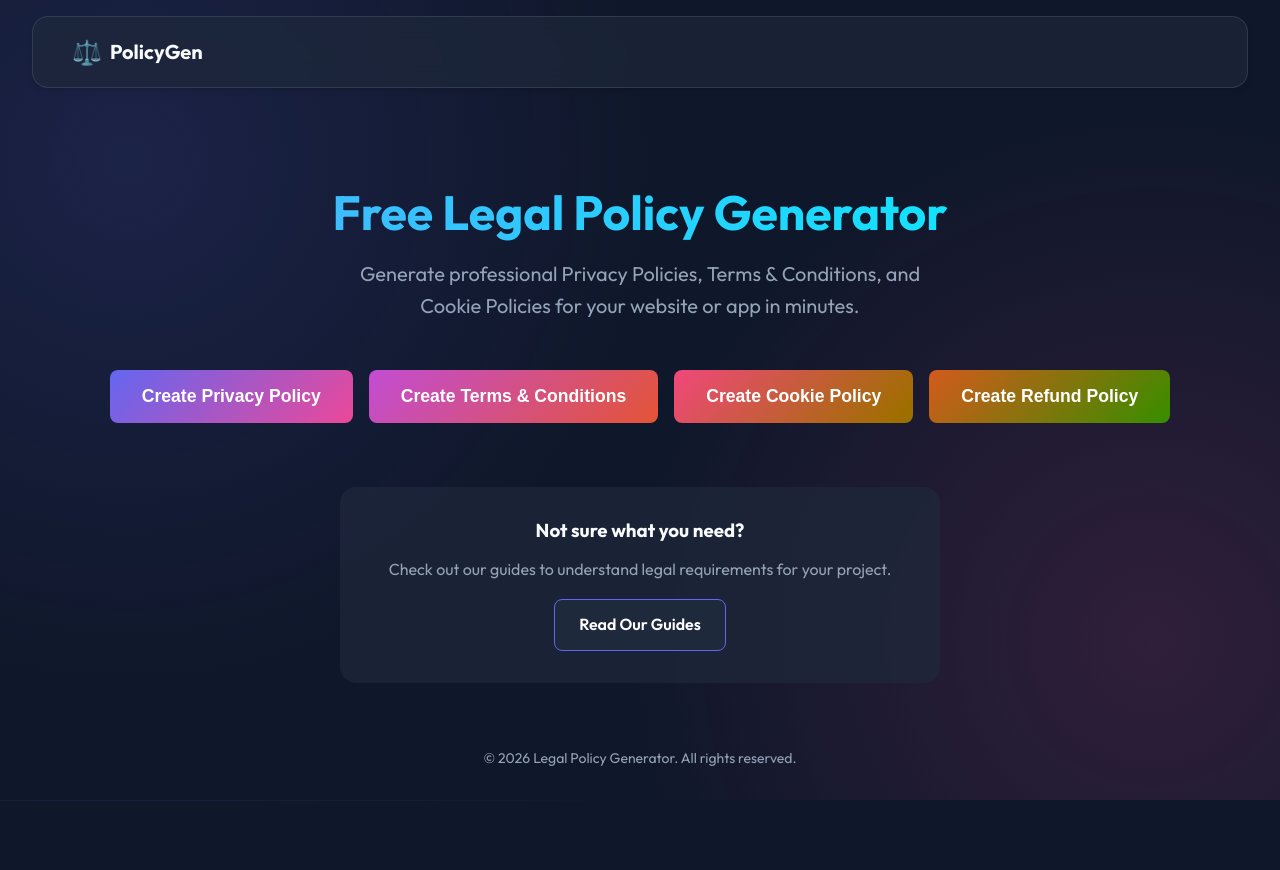
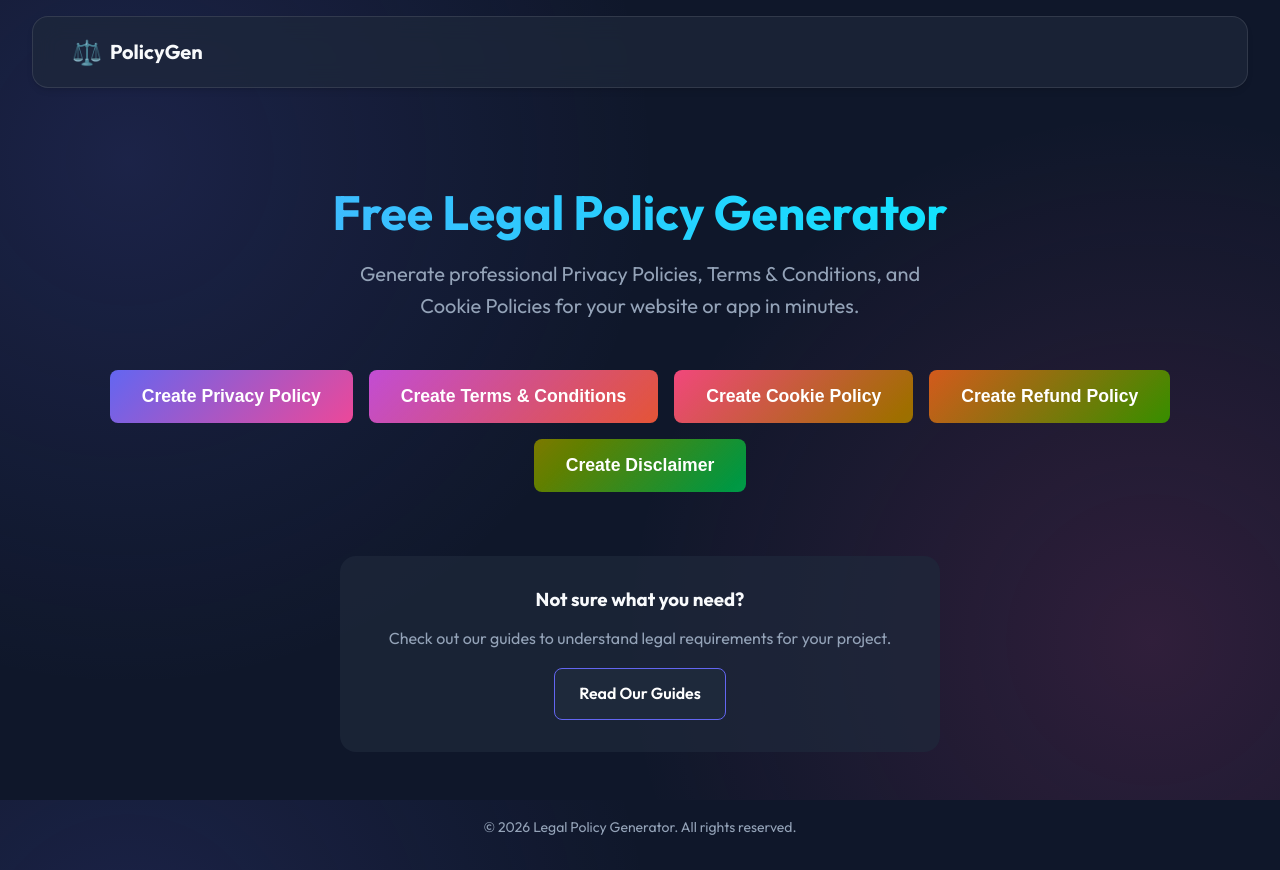
Before and after one commit to rshoaib/legal-policy-generator, a React (Vite) app: page / in a window 1280 px wide. Before the commit the page ends 801 px from the top, so only its background shows below. Built offline with nearby package versions, Linux system fonts and the light colour scheme.

Commit message:
feat: Add Disclaimer Generator

```diff
--- a/index.html
+++ b/index.html
@@ -16,11 +16,11 @@
     <link rel="preconnect" href="https://fonts.googleapis.com">
     <link rel="preconnect" href="https://fonts.gstatic.com" crossorigin>
     <link href="https://fonts.googleapis.com/css2?family=Inter:wght@400;600;700&family=Outfit:wght@400;600;700&display=swap" rel="stylesheet">
-    <title>Free Legal Policy Generator | Privacy, Terms & Refund</title>
-    <meta name="description" content="Generate professional Privacy Policies, Terms & Conditions, and Refund Policies for your website or app in minutes. Free, fast, and easy to use." />
-    <meta name="keywords" content="privacy policy generator, terms and conditions generator, refund policy generator, return policy generator, legal policy, free legal forms, gdpr, ccpa" />
+    <title>Free Legal Policy Generator | Privacy, Terms, Refund & Disclaimer</title>
+    <meta name="description" content="Generate professional Privacy Policies, Terms & Conditions, Refund Policies, and Disclaimers for your website or app in minutes. Free, fast, and easy to use." />
+    <meta name="keywords" content="privacy policy generator, terms and conditions generator, refund policy generator, disclaimer generator, legal policy, free legal forms, gdpr, ccpa" />
     <meta property="og:title" content="Free Legal Policy Generator" />
-    <meta property="og:description" content="Generate professional Privacy Policies, Terms & Conditions, and Refund Policies for your website or app in minutes." />
+    <meta property="og:description" content="Generate professional Privacy Policies, Terms & Conditions, Refund Policies, and Disclaimers for your website or app in minutes." />
     <meta property="og:type" content="website" />
     <meta property="og:url" content="https://LegalPolicyGen.com" />
     <meta property="og:image" content="/vite.svg" />
--- a/src/App.tsx
+++ b/src/App.tsx
@@ -13,9 +13,10 @@ import { generateTermsConditions } from './utils/templates/termsConditions'
 
 import { generateCookiePolicy } from './utils/templates/cookiePolicy'
 import { generateRefundPolicy } from './utils/templates/refundPolicy'
+import { generateDisclaimer } from './utils/templates/disclaimer'
 
 type Step = 'landing' | 'form' | 'preview'
-type PolicyType = 'privacy' | 'terms' | 'cookie' | 'refund'
+type PolicyType = 'privacy' | 'terms' | 'cookie' | 'refund' | 'disclaimer'
 
 function GeneratorApp() {
   const [step, setStep] = useState<Step>('landing')
@@ -35,8 +36,10 @@ function GeneratorApp() {
       content = generateTermsConditions(data)
     } else if (selectedType === 'cookie') {
       content = generateCookiePolicy(data)
+    } else if (selectedType === 'refund') {
+      content = generateRefundPolicy(data)
     } else {
-      content = generateRefundPolicy(data)
+      content = generateDisclaimer(data)
     }
     setGeneratedContent(content)
     setStep('preview')
@@ -86,6 +89,13 @@ function GeneratorApp() {
               onClick={() => handleStart('refund')}
             >
               Create Refund Policy
+            </button>
+            <button
+              className="btn-primary"
+              style={{ fontSize: '1.1rem', padding: '1rem 2rem', filter: 'hue-rotate(180deg)' }}
+              onClick={() => handleStart('disclaimer')}
+            >
+              Create Disclaimer
             </button>
           </div>
 
--- a/src/appTypes.ts
+++ b/src/appTypes.ts
@@ -7,4 +7,7 @@ export interface PolicyData {
     date: string;
     refundDays?: string; // stored as string from input, convert if needed
     refundConditions?: string;
+    disclaimerAffiliate?: boolean;
+    disclaimerHealth?: boolean;
+    disclaimerFinancial?: boolean;
 }
--- a/src/components/GeneratorForm.tsx
+++ b/src/components/GeneratorForm.tsx
@@ -3,7 +3,7 @@ import type { PolicyData } from '../appTypes';
 
 interface GeneratorFormProps {
   onGenerate: (data: PolicyData) => void;
-  selectedType: 'privacy' | 'terms' | 'cookie' | 'refund';
+  selectedType: 'privacy' | 'terms' | 'cookie' | 'refund' | 'disclaimer';
 }
 
 export const GeneratorForm: React.FC<GeneratorFormProps> = ({ onGenerate, selectedType }) => {
@@ -15,12 +15,18 @@ export const GeneratorForm: React.FC<GeneratorFormProps> = ({ onGenerate, select
     country: '',
     date: new Date().toISOString().split('T')[0],
     refundDays: '30',
-    refundConditions: 'Items must be unused and in original packaging.'
+    refundConditions: 'Items must be unused and in original packaging.',
+    disclaimerAffiliate: false,
+    disclaimerHealth: false,
+    disclaimerFinancial: false
   });
 
   const handleChange = (e: React.ChangeEvent<HTMLInputElement>) => {
-    const { name, value } = e.target;
-    setFormData(prev => ({ ...prev, [name]: value }));
+    const { name, value, type, checked } = e.target;
+    setFormData(prev => ({
+      ...prev,
+      [name]: type === 'checkbox' ? checked : value
+    }));
   };
 
   const handleSubmit = (e: React.FormEvent) => {
@@ -31,7 +37,7 @@ export const GeneratorForm: React.FC<GeneratorFormProps> = ({ onGenerate, select
   return (
     <div className="glass-panel" style={{ padding: '2rem' }}>
       <h2 style={{ marginBottom: '1.5rem', color: 'var(--accent-primary)' }}>
-        {selectedType === 'privacy' ? 'Privacy Policy' : selectedType === 'terms' ? 'Terms & Conditions' : selectedType === 'refund' ? 'Refund Policy' : 'Cookie Policy'} Details
+        {selectedType === 'privacy' ? 'Privacy Policy' : selectedType === 'terms' ? 'Terms & Conditions' : selectedType === 'refund' ? 'Refund Policy' : selectedType === 'disclaimer' ? 'Disclaimer' : 'Cookie Policy'} Details
       </h2>
       <form onSubmit={handleSubmit} style={{ display: 'grid', gap: '1rem', gridTemplateColumns: 'repeat(auto-fit, minmax(250px, 1fr))' }}>
         <div style={{ gridColumn: '1 / -1' }}>
@@ -115,9 +121,45 @@ export const GeneratorForm: React.FC<GeneratorFormProps> = ({ onGenerate, select
           </>
         )}
 
+
+
+        {selectedType === 'disclaimer' && (
+          <div style={{ gridColumn: '1 / -1', display: 'flex', flexDirection: 'column', gap: '0.5rem' }}>
+            <label style={{ display: 'flex', alignItems: 'center', gap: '0.5rem', cursor: 'pointer' }}>
+              <input
+                name="disclaimerAffiliate"
+                type="checkbox"
+                checked={formData.disclaimerAffiliate}
+                onChange={handleChange}
+              />
+              Include Affiliate Disclaimer (e.g. Amazon Associates)
+            </label>
+
+            <label style={{ display: 'flex', alignItems: 'center', gap: '0.5rem', cursor: 'pointer' }}>
+              <input
+                name="disclaimerHealth"
+                type="checkbox"
+                checked={formData.disclaimerHealth}
+                onChange={handleChange}
+              />
+              Include Health/Medical Disclaimer
+            </label>
+
+            <label style={{ display: 'flex', alignItems: 'center', gap: '0.5rem', cursor: 'pointer' }}>
+              <input
+                name="disclaimerFinancial"
+                type="checkbox"
+                checked={formData.disclaimerFinancial}
+                onChange={handleChange}
+              />
+              Include Financial/Investment Advice Disclaimer
+            </label>
+          </div>
+        )}
+
         <div style={{ gridColumn: '1 / -1', marginTop: '1rem' }}>
           <button type="submit" className="btn-primary" style={{ width: '100%' }}>
-            Generate {selectedType === 'privacy' ? 'Privacy Policy' : selectedType === 'terms' ? 'Terms & Conditions' : selectedType === 'refund' ? 'Refund Policy' : 'Cookie Policy'}
+            Generate {selectedType === 'privacy' ? 'Privacy Policy' : selectedType === 'terms' ? 'Terms & Conditions' : selectedType === 'refund' ? 'Refund Policy' : selectedType === 'disclaimer' ? 'Disclaimer' : 'Cookie Policy'}
           </button>
         </div>
       </form>
--- /dev/null
+++ b/src/utils/templates/disclaimer.ts
@@ -0,0 +1,58 @@
+import type { PolicyData } from '../../appTypes';
+
+export const generateDisclaimer = (data: PolicyData): string => {
+    let content = `
+Disclaimer for ${data.websiteName}
+
+Last updated: ${data.date}
+
+The information provided by ${data.companyName} ("we," "us," or "our") on ${data.websiteUrl} (the "Site") is for general informational purposes only. All information on the Site is provided in good faith, however we make no representation or warranty of any kind, express or implied, regarding the accuracy, adequacy, validity, reliability, availability or completeness of any information on the Site.
+
+1. General Disclaimer
+
+Under no circumstance shall we have any liability to you for any loss or damage of any kind incurred as a result of the use of the site or reliance on any information provided on the site. Your use of the site and your reliance on any information on the site is solely at your own risk.
+`;
+
+    if (data.disclaimerAffiliate) {
+        content += `
+2. Affiliate Disclaimer
+
+The Site may contain links to affiliate websites, and we receive an affiliate commission for any purchases made by you on the affiliate website using such links. Our affiliates include the following:
+
+* Amazon Associates
+* ClickBank
+* ShareASale
+* CJ Affiliate
+`;
+    }
+
+    if (data.disclaimerHealth) {
+        content += `
+3. Medical Disclaimer
+
+The Site cannot and does not contain medical/health advice. The medical/health information is provided for general informational and educational purposes only and is not a substitute for professional advice. Accordingly, before taking any actions based upon such information, we encourage you to consult with the appropriate professionals. We do not provide any kind of medical/health advice. The use or reliance of any information contained on the Site is solely at your own risk.
+`;
+    }
+
+    if (data.disclaimerFinancial) {
+        content += `
+4. Professional Disclaimer
+
+The Site cannot and does not contain legal, financial, tax, or other professional advice. The legal, financial, tax, or other professional information is provided for general informational and educational purposes only and is not a substitute for professional advice. Accordingly, before taking any actions based upon such information, we encourage you to consult with the appropriate professionals. We do not provide any kind of legal, financial, tax, or other professional advice. The use or reliance of any information contained on the Site is solely at your own risk.
+`;
+    }
+
+    content += `
+5. External Links Disclaimer
+
+The Site may contain (or you may be sent through the Site) links to other websites or content belonging to or originating from third parties or links to websites and features in banners or other advertising. Such external links are not investigated, monitored, or checked for accuracy, adequacy, validity, reliability, availability or completeness by us.
+
+6. Contact Us
+
+If you have any questions about this Disclaimer, You can contact us:
+
+* By email: ${data.contactEmail}
+`;
+
+    return content;
+};
```
